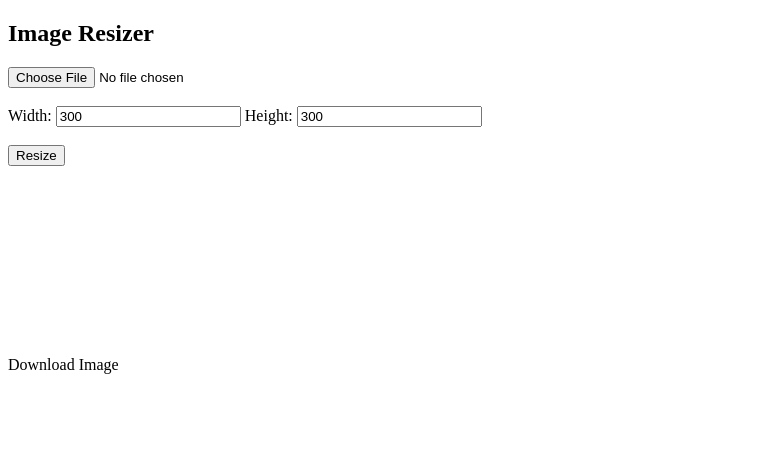
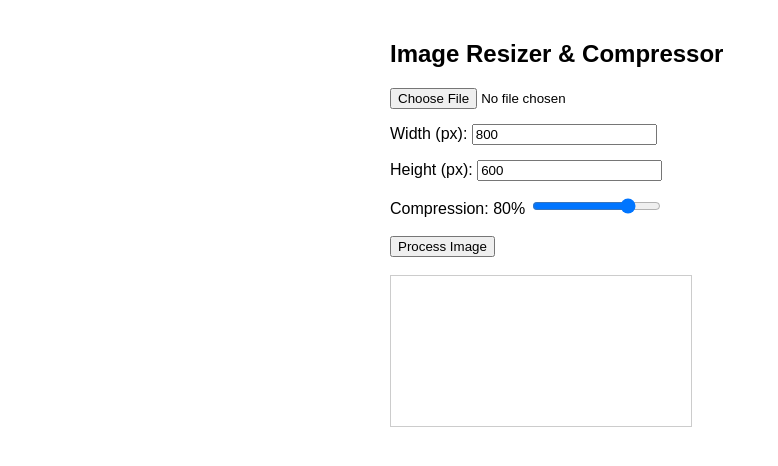
Before and after one commit to Prash1311/web_tools_pk, a plain HTML site: page index.html in a window 1280 px wide. Shown: the whole page, without its empty margins (0-778 px from the left). Drawn offline with Linux system fonts and the light colour scheme.

Commit message:
Update index.html

```diff
--- a/index.html
+++ b/index.html
@@ -1,40 +1,79 @@
 <!DOCTYPE html>
 <html lang="en">
 <head>
-  <meta charset="UTF-8">
-  <title>Image Resizer</title>
+<meta charset="UTF-8">
+<title>Image Resizer & Compressor</title>
+<style>
+  body { font-family: Arial, sans-serif; max-width: 500px; margin: 40px auto; }
+  label { display: block; margin-top: 15px; }
+</style>
 </head>
 <body>
-  <h2>Image Resizer</h2>
 
-  <input type="file" id="upload" accept="image/*"><br><br>
+<h2>Image Resizer & Compressor</h2>
 
-  Width:
-  <input type="number" id="w" value="300">
-  Height:
-  <input type="number" id="h" value="300"><br><br>
+<input type="file" id="upload" accept="image/*">
 
-  <button onclick="resizeImage()">Resize</button><br><br>
+<label>
+  Width (px):
+  <input type="number" id="w" value="800">
+</label>
 
-  <canvas id="canvas"></canvas><br><br>
+<label>
+  Height (px):
+  <input type="number" id="h" value="600">
+</label>
 
-  <a id="download" download="resized.png">Download Image</a>
+<label>
+  Compression: <span id="qval">80</span>%
+  <input type="range" id="quality" min="10" max="100" value="80">
+</label>
+
+<br>
+<button onclick="processImage()">Process Image</button>
+
+<br><br>
+<canvas id="canvas" style="border:1px solid #ccc;"></canvas>
+
+<br><br>
+<a id="download" style="display:none;">Download Image</a>
 
 <script>
-function resizeImage() {
-  const file = document.getElementById("upload").files[0];
-  if (!file) return alert("Select an image");
+const qualitySlider = document.getElementById("quality");
+const qval = document.getElementById("qval");
+
+qualitySlider.oninput = () => qval.textContent = qualitySlider.value;
+
+function processImage() {
+  const fileInput = document.getElementById("upload");
+  if (!fileInput.files.length) {
+    alert("Please select an image");
+    return;
+  }
 
   const img = new Image();
-  img.onload = function () {
+  img.onload = () => {
     const canvas = document.getElementById("canvas");
-    canvas.width = w.value;
-    canvas.height = h.value;
-    canvas.getContext("2d").drawImage(img, 0, 0, w.value, h.value);
-    download.href = canvas.toDataURL("image/png");
+    const w = parseInt(document.getElementById("w").value);
+    const h = parseInt(document.getElementById("h").value);
+    const quality = parseInt(qualitySlider.value) / 100;
+
+    canvas.width = w;
+    canvas.height = h;
+    canvas.getContext("2d").drawImage(img, 0, 0, w, h);
+
+    const dataURL = canvas.toDataURL("image/jpeg", quality);
+
+    const download = document.getElementById("download");
+    download.href = dataURL;
+    download.download = "compressed.jpg";
+    download.style.display = "inline-block";
+    download.textContent = "Download Image";
   };
-  img.src = URL.createObjectURL(file);
+
+  img.src = URL.createObjectURL(fileInput.files[0]);
 }
 </script>
+
 </body>
 </html>
```
